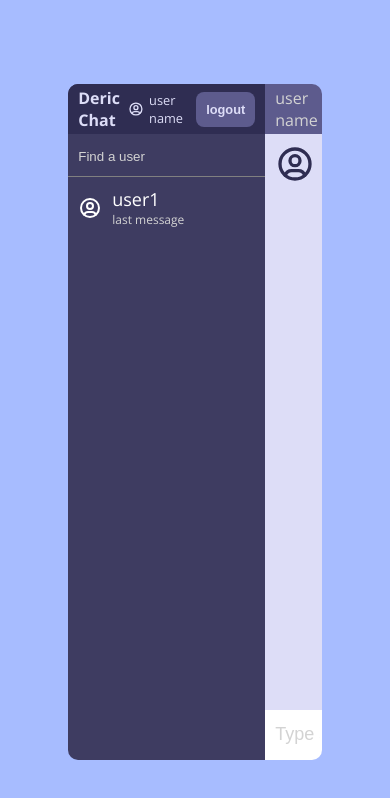
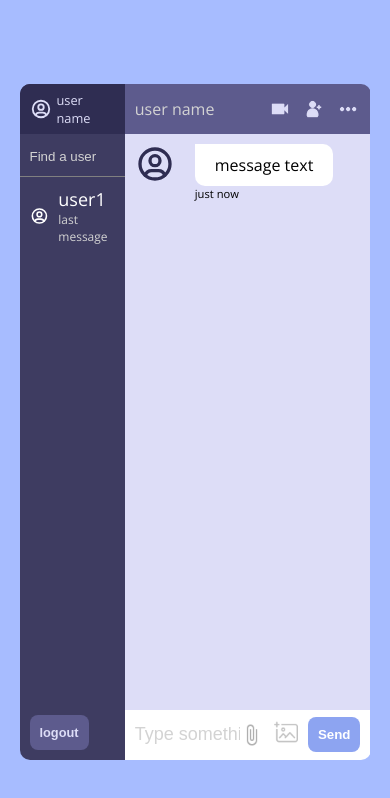
Before and after one commit to muhammadderic/realtime-private-chat-app, a React (Create React App) app: page / in a window 390 px wide. Shown: the top 798 px of the page. Built offline with nearby package versions, Linux system fonts and the light colour scheme.

Commit message:
Add responsive design with sass-mixin

```diff
--- a/src/components/Chats.jsx
+++ b/src/components/Chats.jsx
@@ -4,7 +4,7 @@ function Chats() {
       <div
         className="userChat"
       >
-        <svg xmlns="http://www.w3.org/2000/svg" class="icon icon-tabler icon-tabler-user-circle" width="24" height="24" viewBox="0 0 24 24" stroke-width="2" stroke="currentColor" fill="none" stroke-linecap="round" stroke-linejoin="round">
+        <svg xmlns="http://www.w3.org/2000/svg" className="icon icon-tabler icon-tabler-user-circle" width="24" height="24" viewBox="0 0 24 24" strokeWidth="2" stroke="currentColor" fill="none" strokeLinecap="round" strokeLinejoin="round">
           <path stroke="none" d="M0 0h24v24H0z" fill="none"></path>
           <path d="M12 12m-9 0a9 9 0 1 0 18 0a9 9 0 1 0 -18 0"></path>
           <path d="M12 10m-3 0a3 3 0 1 0 6 0a3 3 0 1 0 -6 0"></path>
--- a/src/components/Message.jsx
+++ b/src/components/Message.jsx
@@ -2,7 +2,7 @@ function Message() {
   return (
     <div className="message">
       <div className="messageInfo">
-        <svg xmlns="http://www.w3.org/2000/svg" class="icon icon-tabler icon-tabler-user-circle" width="24" height="24" viewBox="0 0 24 24" stroke-width="2" stroke="currentColor" fill="none" stroke-linecap="round" stroke-linejoin="round">
+        <svg xmlns="http://www.w3.org/2000/svg" className="icon icon-tabler icon-tabler-user-circle" width="24" height="24" viewBox="0 0 24 24" strokeWidth="2" stroke="currentColor" fill="none" strokeLinecap="round" strokeLinejoin="round">
           <path stroke="none" d="M0 0h24v24H0z" fill="none"></path>
           <path d="M12 12m-9 0a9 9 0 1 0 18 0a9 9 0 1 0 -18 0"></path>
           <path d="M12 10m-3 0a3 3 0 1 0 6 0a3 3 0 1 0 -6 0"></path>
--- a/src/components/Navbar.jsx
+++ b/src/components/Navbar.jsx
@@ -3,7 +3,7 @@ function Navbar() {
     <div className='navbar'>
       <span className="logo">Deric Chat</span>
       <div className="user">
-        <svg xmlns="http://www.w3.org/2000/svg" class="icon icon-tabler icon-tabler-user-circle" width="24" height="24" viewBox="0 0 24 24" stroke-width="2" stroke="currentColor" fill="none" stroke-linecap="round" stroke-linejoin="round">
+        <svg xmlns="http://www.w3.org/2000/svg" className="icon icon-tabler icon-tabler-user-circle" width="24" height="24" viewBox="0 0 24 24" strokeWidth="2" stroke="currentColor" fill="none" strokeLinecap="round" strokeLinejoin="round">
           <path stroke="none" d="M0 0h24v24H0z" fill="none"></path>
           <path d="M12 12m-9 0a9 9 0 1 0 18 0a9 9 0 1 0 -18 0"></path>
           <path d="M12 10m-3 0a3 3 0 1 0 6 0a3 3 0 1 0 -6 0"></path>
--- a/src/styles.scss
+++ b/src/styles.scss
@@ -6,6 +6,24 @@
 
 body {
   font-family: 'Open Sans', sans-serif;
+}
+
+@mixin mobile {
+  @media screen and (max-width: 480px) {
+    @content;
+  }
+}
+
+@mixin tablet {
+  @media screen and (max-width: 768px) {
+    @content;
+  }
+}
+
+@mixin laptop {
+  @media screen and (max-width: 1200px) {
+    @content;
+  }
 }
 
 @mixin button() {
@@ -113,6 +131,15 @@ body {
     display: flex;
     overflow: hidden;
 
+    @include mobile {
+      display: grid;
+      grid-template-columns: 30% 70%;
+    }
+
+    @include tablet {
+      width: 90%;
+    }
+
     .sidebar {
       flex: 1;
       background-color: #3e3c61;
@@ -129,6 +156,10 @@ body {
 
         .logo {
           font-weight: bold;
+
+          @include tablet {
+            display: none;
+          }
         }
 
         .user {
@@ -147,6 +178,11 @@ body {
             color: #ddddf7;
             border: none;
             cursor: pointer;
+
+            @include tablet {
+              position: absolute;
+              bottom: 10px;
+            }
           }
         }
       }
```
